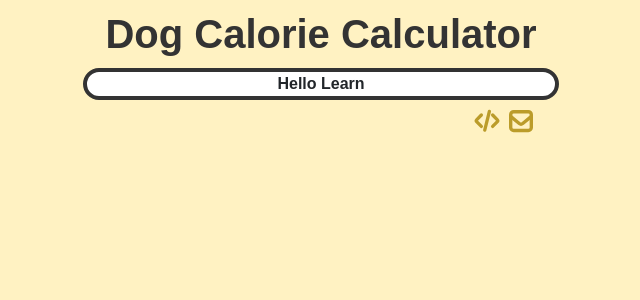
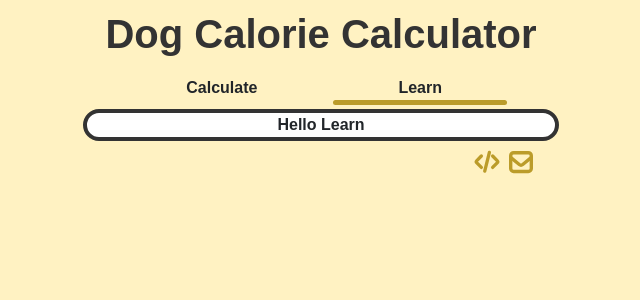
Before and after one commit to Naksp/PupCalCalc, a React (Create React App) app: page /learn in a window 1280 px wide. Shown: the top 300 px of the page, without its empty margins (319-959 px from the left). Built offline with nearby package versions, Linux system fonts and the light colour scheme; a web font is replaced by a local one.

Commit message:
add nav bar

```diff
--- a/src/App.scss
+++ b/src/App.scss
@@ -12,6 +12,7 @@ $color-medium-grey: #aaa;
 $color-light-grey: #bbb;
 // $color-green: #59FF97;
 $color-green: #00FF47;
+$color-link: #bb9c2a;
 
 $color-primary-active: #36e275;
 $color-outline: $color-dark-grey;
@@ -81,6 +82,26 @@ ul {
   font-family: "sofia-pro-soft", sans-serif;
   font-weight: 900;
   font-style: normal;
+}
+
+.nav-link {
+  color: $color-dark-grey;
+  .link-active {
+    // text-decoration: underline;
+    // text-decoration-thickness: 5px !important;
+
+    &::after {
+      content: '';
+      height: 5px;
+      background: $color-link;
+      border-radius: 5px;
+      display: block;
+    }
+  }
+
+  &:hover {
+    color: $color-link !important;
+  }
 }
 
 .optional-text {
--- a/src/calculator.tsx
+++ b/src/calculator.tsx
@@ -87,9 +87,6 @@ function Calculator() {
         ) : null
         }
       </Row>
-      <div>
-        <Link to='/learn'>Learn</Link>
-      </div>
     </Container>
   );
 }
--- a/src/footer.tsx
+++ b/src/footer.tsx
@@ -7,7 +7,7 @@ import { ReactComponent as CodeIcon} from './assets/code.svg';
 function Footer() {
 
   return (
-    <Container className='footer-container'>
+    <Container className='footer-container mb-5'>
       <Row className='justify-content-center'>
         <Col className='col text-end px-3'>
           <span id='link-code'>
--- a/src/header.tsx
+++ b/src/header.tsx
@@ -1,10 +1,30 @@
-import { Container, Row } from "react-bootstrap";
+import { Col, Container, Row } from "react-bootstrap";
+import { Link, useLocation } from 'react-router-dom';
 
 function Header() {
+
+  let location = useLocation();
+
   return (
     <Container>
-      <Row>
+      <Row className='mb-2'>
         <h1 className='logo-text'>Dog Calorie Calculator</h1>
+      </Row>
+      <Row className='mb-1 justify-content-center'>
+        <Col className='col-5'>
+          <Link to='/' className='nav-link'>
+            <span className={location.pathname === '/' ? 'link-active' : ''}>
+              Calculate
+            </span>
+          </Link>
+        </Col>
+        <Col className='col-5'>
+          <Link to='/learn' className='nav-link'>
+            <span className={location.pathname === '/learn' ? 'link-active' : ''}>
+              Learn
+            </span>
+          </Link>
+        </Col>
       </Row>
     </Container>
   )
```
